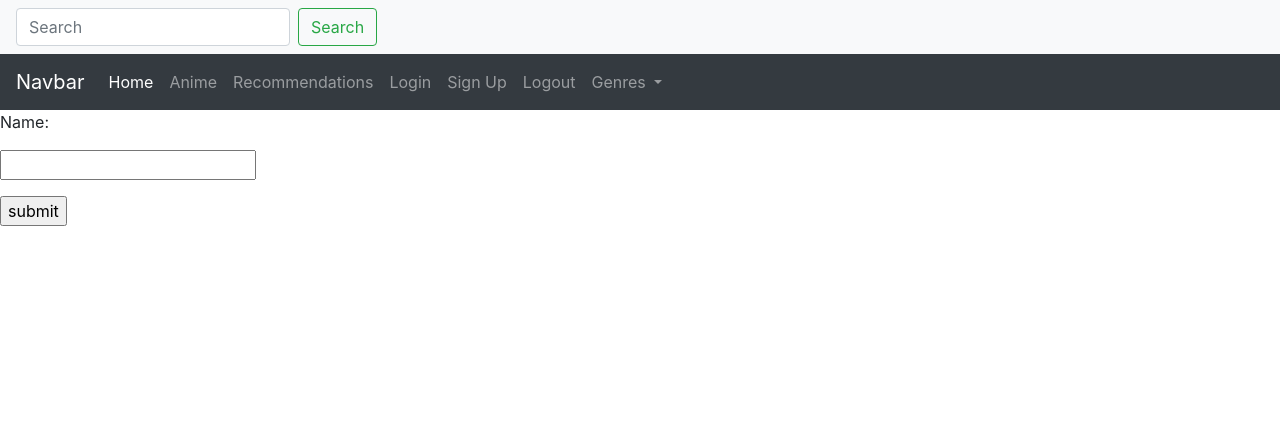
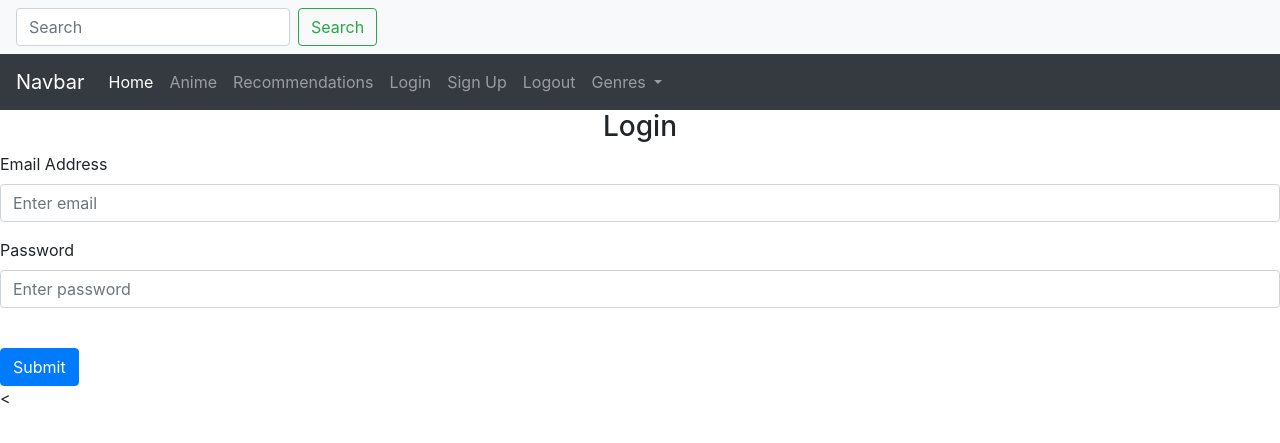
Before and after one commit to imirransom7/Anime-Recommendation-App, a Flask app: page /login in a window 1280 px wide. Shown: the top 443 px of the page. Run offline with Flask 3, Linux system fonts and the light colour scheme.

Commit message:
added html to the login template

```diff
--- a/anime_web/templates/login.html
+++ b/anime_web/templates/login.html
@@ -9,10 +9,47 @@
             {% endfor %}
         {% endif %}
     {% endwith %}
-<form action='#' method='post'>
-    <p>Name:</p>
-    <p><input type="text" name="nm" /></p>
-    <p><input type="submit" value="submit" /></p>
+
+<form method="POST">
+    <h3 align='center'>Login</h3>
+    <div class="form-group">
+        <label for='email'>Email Address</label>
+        <input
+        type='email'
+        class='form-control'
+        id='email'
+        name='email'
+        placeholder='Enter email'
+        />
+    </div>
+<!--    <div class="form-group">-->
+<!--        <label for='firstName'>First Name</label>-->
+<!--        <input-->
+<!--        type='email'-->
+<!--        class='form-control'-->
+<!--        id='firstName'-->
+<!--        name='firstName'-->
+<!--        placeholder='Enter first name'-->
+<!--        />-->
+<!--    </div>-->
+    <div class="form-group">
+        <label for='password'>Password</label>
+        <input
+        type='password'
+        class='form-control'
+        id='password'
+        name='password'
+        placeholder='Enter password'
+        />
+    </div>
+    <br />
+    <button type="submit" class="btn btn-primary">Submit</button>
 </form>
+<
+<!--<form action='#' method='post'>-->
+<!--    <p>Name:</p>-->
+<!--    <p><input type="text" name="nm" /></p>-->
+<!--    <p><input type="submit" value="submit" /></p>-->
+<!--</form>-->
 
 {% endblock %}
```
Also changed, not shown: anime_web/templates/sign_up.html (+36 -4 lines).
